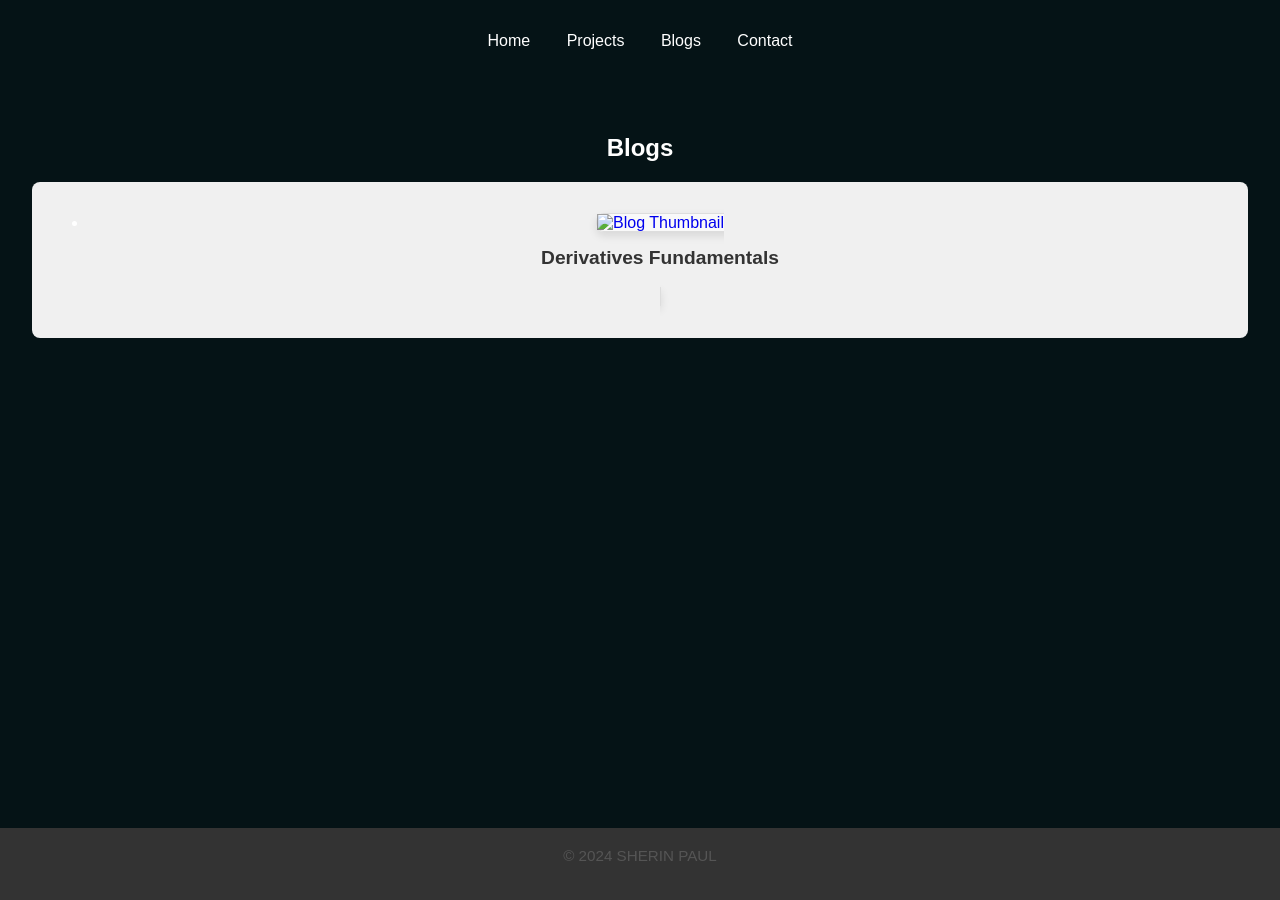
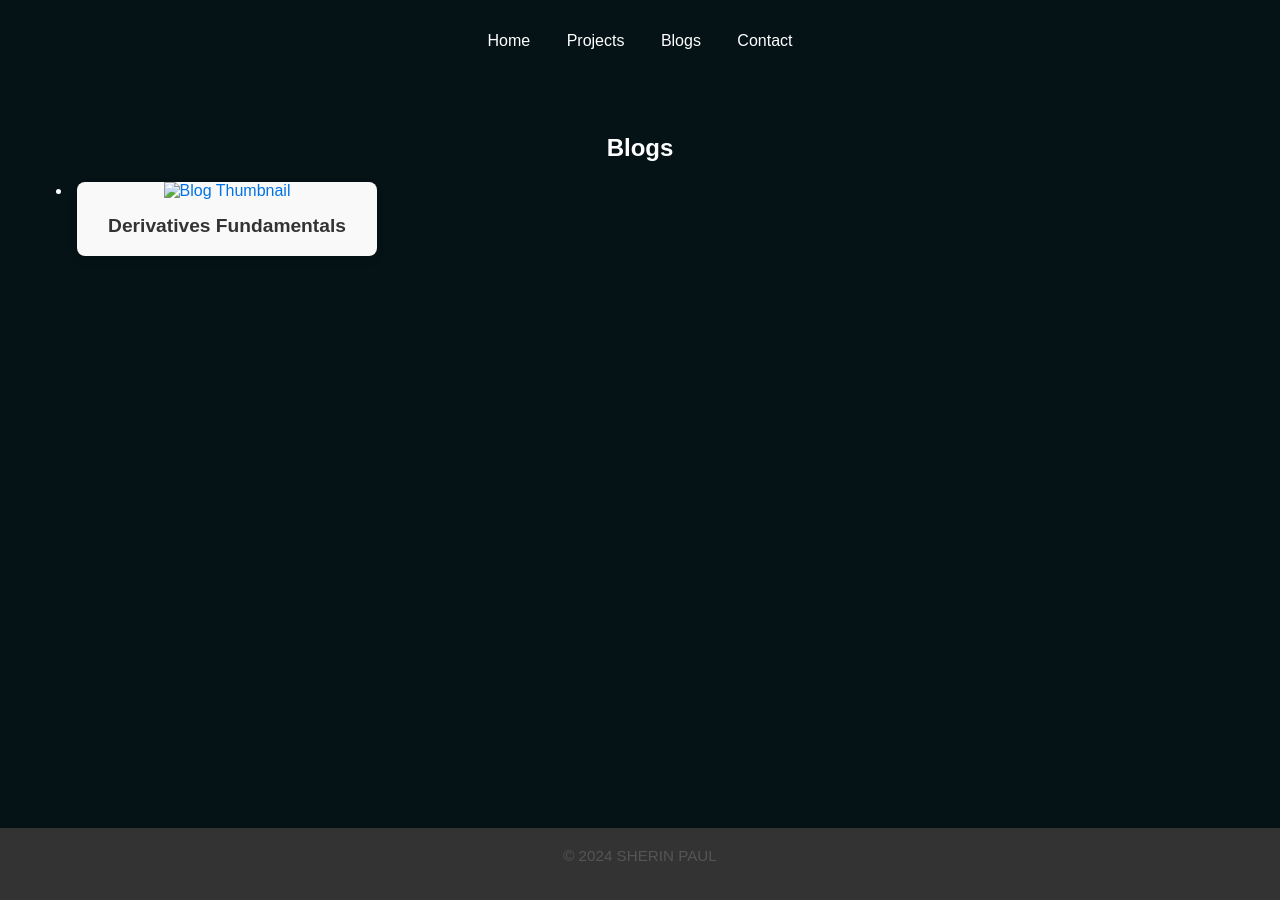
Before and after one commit to Paulsh3rin/Paulsh3rin.github.io, a Jekyll site: the page built from blogs.html, in a window 1280 px wide. Built offline with Jekyll 4.4.1, drawn with Linux system fonts in a browser that asks for light colours.

Commit message:
modified

```diff
--- a/static/css/styles.css
+++ b/static/css/styles.css
@@ -140,17 +140,15 @@ p {
 .blogs-container {
     display: flex;
     flex-wrap: wrap;
-    justify-content: center;
-    gap: 20px; /* Space between blog cards */
+    gap: 20px; /* Space between project cards */
+    justify-content: center; /* Center align cards */
 }
 
 .blogs-card {
     background-color: #f9f9f9; /* Card background */
-    border: 1px solid #ddd; /* Light border */
     border-radius: 8px; /* Rounded corners */
     overflow: hidden; /* Prevent overflow */
     width: 300px; /* Fixed width for each card */
-    text-align: center; /* Center text */
     box-shadow: 0 4px 8px rgba(0, 0, 0, 0.1); /* Subtle shadow */
     transition: transform 0.2s; /* Smooth transform transition */
     text-decoration: none; /* Ensure no underline on the card */
@@ -166,6 +164,17 @@ p {
     object-fit: cover; /* Cover the area without distortion */
 }
 
+.blogs-link{
+    display: block; /* Make the link block-level */
+    margin: 5px; /* Margin around the link */
+    text-decoration: none; /* Remove underline from links */
+    color: #0073e6; /* Link color */
+}
+
+.blogs-link:hover{
+    text-decoration: underline; /* Underline on hover for better feedback */
+}
+
 .blogs-title {
     font-size: 1.2em; /* Font size for blog titles */
     margin-top: 15px; /* Space above the title */
@@ -175,20 +184,19 @@ p {
 
 /*Blog-post Content*/
 /* Styles specific to blog post content */
-.blog-post {
-    background-color: #f0f0f0; /* Different background for blog content */
+.blogs-post {
     padding: 1em;
     border-radius: 8px; /* Rounded corners */
     margin: 1em 0; /* Margin for spacing */
 }
 
 /* Specific styles for headers within blog posts */
-.blog-post h1, .blog-post h2, .blog-post h3 {
+div.blogs-post h1, div.blog-post h2, div.blog-post h3 {
     color: #333; /* Color for blog headers */
 }
 
 /* Paragraph styles */
-.blog-post p {
+.blogs-post p {
     color: #555; /* Text color for paragraphs in blog posts */
     line-height: 1.6; /* Spacing for readability */
 }
```
